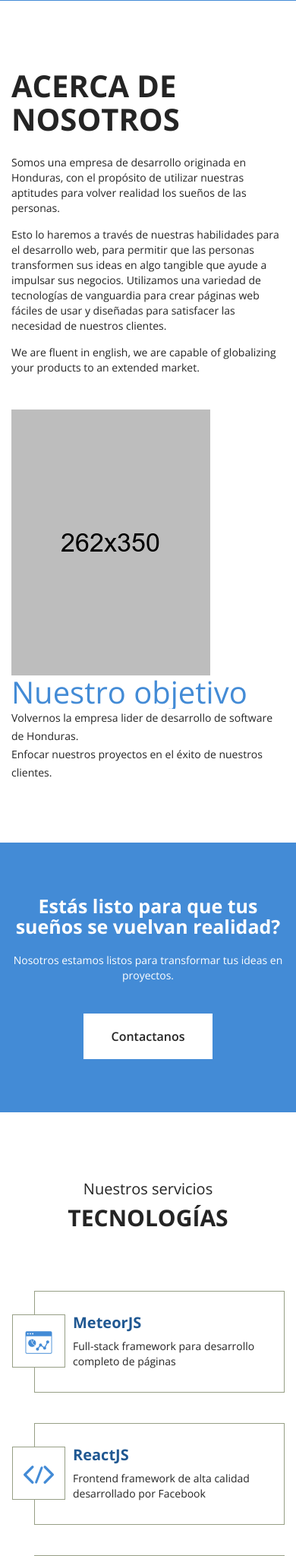
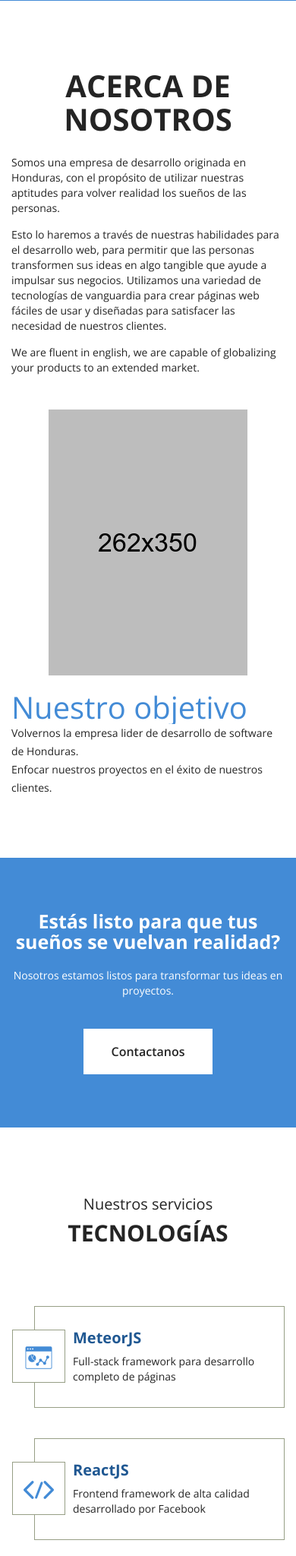
Before and after one commit to LucidHN/landing-page, a PHP site: page / in a window 390 px wide. Shown: the part 1581-3629 px from the top of the page at 76% size. Run offline with PHP 8.4, Linux system fonts and the light colour scheme; some web fonts are replaced.

Commit message:
Fixing white border, fixing empty space in small screens, adding space to nuestro objetivo

```diff
--- a/css/reset.css
+++ b/css/reset.css
@@ -1,6 +1,8 @@
 * {
     margin: 0;
     padding: 0;
+
+
 }
 
 body {
@@ -235,9 +237,11 @@ input:-webkit-autofill:focus {
 /*js preloader*/
 
 .js div#preloader {
+
     position: fixed;
     left: 0;
     top: 0;
+    margin: 0 !important;
     z-index: 988899;
     width: 100%;
     height: 100%;
@@ -249,3 +253,13 @@ input:-webkit-autofill:focus {
     background-position: center center;
     background-color: #fff;
 }
+
+
+.fixBottom {
+    margin: 0;
+
+}
+
+.mb-20  {
+    margin-bottom: 20px;
+}
--- a/css/responsive.css
+++ b/css/responsive.css
@@ -1,6 +1,6 @@
     @media only screen and (min-width: 1400px) {}
 
-    @media only screen and (min-width: 992px) and (max-width: 1200px) {
+    @media only screen and (min-width: 980px) and (max-width: 1200px) {
         .single-input {
             float: left;
             margin-bottom: 20px;
--- a/index.html
+++ b/index.html
@@ -129,7 +129,7 @@
                     </div>
                     <div class="customar-service">
                         <p>Diseño Web</p>
-                        <h3>Páginas interactivas</h3>
+                        <h3>Interactivo</h3>
                     </div>
                 </div>
                 <div class="col-sm-4 single-support">
@@ -160,7 +160,7 @@
             <div class="row">
                 <div class="col-sm-6">
                     <div class="single-about-left wow fadeInUp" data-wow-duration="1s" data-wow-delay=".5">
-                        <h2>Acerca de nosotros</h2>
+                        <h2 class="text-center">Acerca de nosotros</h2>
                         <p>
                             Somos una empresa de desarrollo originada en Honduras, con el propósito de utilizar nuestras aptitudes para volver realidad los sueños de las personas.
                         </p>
@@ -176,7 +176,7 @@
                 <div class="col-sm-6">
                     <div class="row">
                         <div class="col-md-6">
-                            <div class="about-img wow fadeInUp" data-wow-duration="1s" data-wow-delay=".5">
+                            <div class="about-img wow fadeInUp text-center mb-20" data-wow-duration="1s" data-wow-delay=".5">
                                 <img src="img/about-img.png" alt="Jigsawlab">
                             </div>
                         </div>
@@ -255,6 +255,8 @@
                         </div>
                     </div>
                 </div>
+            </div>
+            <div class="row">
                 <div class="col-sm-4">
                     <div class="single-Offer wow fadeInUp" data-wow-duration="1s" data-wow-delay=".5s">
                         <div class="offer-icon">
@@ -288,6 +290,8 @@
                         </div>
                     </div>
                 </div>
+            </div>
+            <div class="row">
                 <div class="col-sm-4">
                     <div class="single-Offer wow fadeInUp" data-wow-duration="1s" data-wow-delay="1.5s">
                         <div class="offer-icon">
@@ -370,7 +374,7 @@
                 </div>
             </div>
             <div class="row">
-                <div class="col-sm-3">
+                <div class=" col-sm-4 ">
                     <div class="single-team wow fadeInUp" data-wow-duration="1s" data-wow-delay=".5s">
                         <div class="member-img">
                             <img src="img/team-1.jpg" alt="Jigsawlab">
@@ -387,7 +391,7 @@
                         </div>
                     </div>
                 </div>
-                <div class="col-sm-offset-1 col-sm-3">
+                <div class=" col-sm-4">
                     <div class="single-team wow fadeInUp" data-wow-duration="1s" data-wow-delay="1s">
                         <div class="member-img">
                             <img src="img/team-2.jpg" alt="Jigsawlab">
@@ -404,7 +408,7 @@
                         </div>
                     </div>
                 </div>
-                <div class="col-sm-offset-1 col-sm-3">
+                <div class=" col-sm-4">
                     <div class="single-team wow fadeInUp" data-wow-duration="1s" data-wow-delay="1.5s">
                         <div class="member-img">
                             <img src="img/team-3.jpg" alt="Jigsawlab">
@@ -426,7 +430,7 @@
             <br/>
             <br/>
             <div class="row">
-                <div class="col-sm-3 col-sm-offset-2">
+                <div class="col-sm-offset-2 col-sm-4">
                     <div class="single-team wow fadeInUp" data-wow-duration="1s" data-wow-delay="2s">
                         <div class="member-img">
                             <img src="img/team-4.jpg" alt="Jigsawlab">
@@ -444,7 +448,7 @@
 
                     </div>
                 </div>
-                <div class="col-sm-3 col-sm-offset-1">
+                <div class=" col-sm-4">
                     <div class="single-team wow fadeInUp" data-wow-duration="1s" data-wow-delay=".5s">
                         <div class="member-img">
                             <img src="img/team-1.jpg" alt="Jigsawlab">
@@ -475,7 +479,7 @@
                     </div>
                 </div>
             </div>
-            <div class="row">
+            <div class="row container">
                 <h3>Contáctanos para negociar el tiempo, costo y alcance de tu proyecto. Te ayudaremos a establecer los lineamientos y requerimientos del proyecto para desarrollar un producto de alta calidad.</h3>
             </div>
         </div>
@@ -483,7 +487,7 @@
     <!-- end of pricing area -->
     <!-- start footer-section -->
     <footer id="contact" class="footer-area section-padding">
-            <div class="row">
+            <div class="row fixBottom">
                 <div class="col-md-3 col-md-offset-9 col-sm-3 col-sm-offset-9">
                     <div class="single-footer">
                         <div class="widget-title">
```
